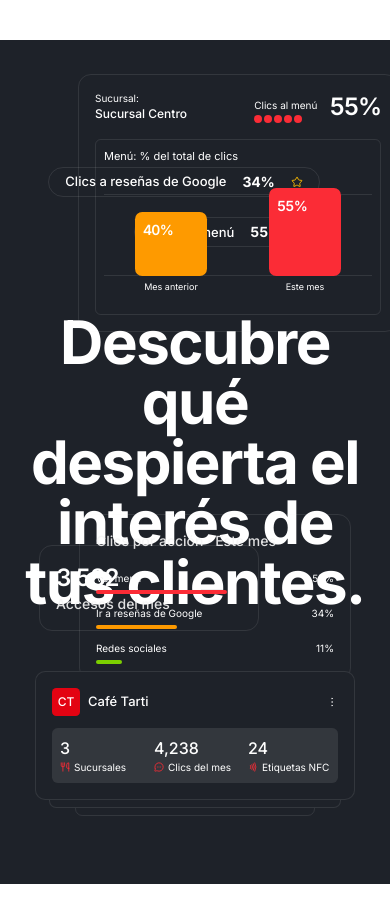
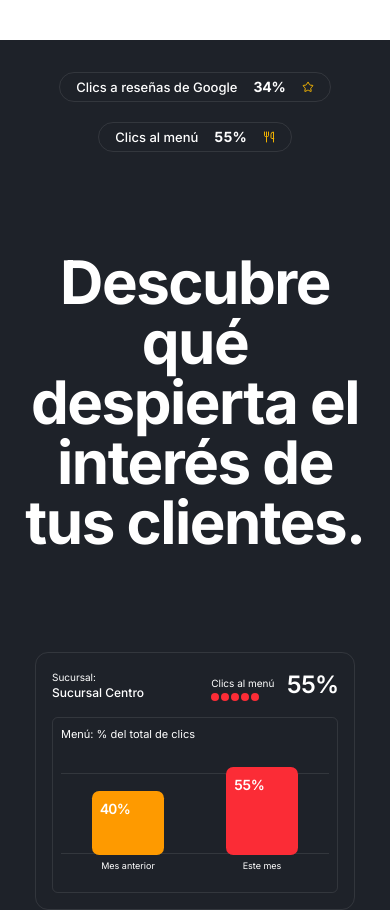
Before and after one commit to GussLopez/lennsi, a Next.js app: page / in a window 390 px wide. Shown: the part 2920-3830 px from the top of the page. Built offline with nearby package versions, Linux system fonts and the light colour scheme.

Commit message:
feat(analytics): add responsive design

```diff
--- a/src/features/landing/components/analytics-background.tsx
+++ b/src/features/landing/components/analytics-background.tsx
@@ -19,7 +19,7 @@ export default function AnalyticsBackground() {
     }
   }
   return (
-    <>
+    <div className="w-full flex flex-col items-center gap-5">
       {/* Chart */}
       <motion.div
         aria-hidden={true}
@@ -27,7 +27,7 @@ export default function AnalyticsBackground() {
         initial="hidden"
         whileInView="visible"
         viewport={{ once: true }}
-        className="w-full max-w-80 p-4 rounded-2xl space-y-4 border absolute top-[4%] left-[20%] border-input/10 pointer-events-none"
+        className="w-full max-w-80 p-4 rounded-2xl space-y-4 border xl:absolute top-[4%] left-[20%] border-input/10 pointer-events-none"
       >
         <div className="flex items-center justify-between">
           <div className="flex flex-col text-white">
@@ -116,7 +116,7 @@ export default function AnalyticsBackground() {
         initial="hidden"
         whileInView="visible"
         viewport={{ once: true }}
-        className="w-full max-w-55 p-4 rounded-2xl border absolute bottom-[30%] left-[10%] border-input/10 pointer-events-none"
+        className="w-full max-w-55 p-4 rounded-2xl border xl:absolute bottom-[30%] left-[10%] border-input/10 pointer-events-none"
       >
         <NumberTicker
           value={3582}
@@ -131,7 +131,7 @@ export default function AnalyticsBackground() {
         initial="hidden"
         whileInView="visible"
         viewport={{ once: true }}
-        className="w-full max-w-55 p-4 rounded-2xl border absolute bottom-[15%] left-[15%] border-input/10 pointer-events-none"
+        className="w-full max-w-55 p-4 rounded-2xl border xl:absolute bottom-[15%] left-[15%] border-input/10 pointer-events-none"
       >
         <NumberTicker
           value={102}
@@ -149,7 +149,7 @@ export default function AnalyticsBackground() {
           delay: .6
         }}
         viewport={{ once: true }}
-        className="w-full max-w-80 space-y-3 p-4 rounded-xl border absolute z-30 bottom-[10%] right-1/2 translate-x-1/2 border-input/10 bg-charcoal pointer-events-none"
+        className="w-full max-w-80 space-y-3 p-4 rounded-xl border x:absolute z-30 bottom-[10%] right-1/2 xl:translate-x-1/2 border-input/10 bg-charcoal pointer-events-none"
       >
         <div className="flex justify-between items-center">
           <div className="flex items-center gap-2 text-white">
@@ -192,14 +192,14 @@ export default function AnalyticsBackground() {
         whileInView={{ opacity: 1, x: 0 }}
         transition={{ duration: .4, type: "spring", delay: .5 }}
         viewport={{ once: true }}
-        className="w-full max-w-73 space-y-3 p-4 rounded-lg border absolute z-20 bottom-[9%] right-1/2 translate-x-1/2 border-input/10 bg-charcoal pointer-events-none"
+        className="hidden xl:block w-full max-w-73 space-y-3 p-4 rounded-lg border xl:absolute z-20 bottom-[9%] right-1/2 translate-x-1/2 border-input/10 bg-charcoal pointer-events-none"
       />
       <motion.div
         initial={{ opacity: 0, x: 100 }}
         whileInView={{ opacity: 1, x: 0 }}
         transition={{ duration: .4, type: "spring", delay: .6 }}
         viewport={{ once: true }}
-        className="w-full max-w-60 space-y-3 p-4 rounded-lg border absolute z-10 bottom-[8%] right-1/2 translate-x-1/2 border-input/10 pointer-events-none"
+        className="hidden xl:block w-full max-w-60 space-y-3 p-4 rounded-lg border x:absolute z-10 bottom-[8%] right-1/2 translate-x-1/2 border-input/10 pointer-events-none"
       />
 
       {/* Interactions */}
@@ -209,7 +209,7 @@ export default function AnalyticsBackground() {
         whileInView="visible"
         viewport={{ once: true }}
         aria-hidden={true}
-        className="w-full max-w-68 p-4 flex flex-col gap-5 rounded-2xl border absolute bottom-[24%] right-[10%] border-input/10 pointer-events-none"
+        className="w-full max-w-68 p-4 flex flex-col gap-5 rounded-2xl border xl:absolute bottom-[24%] right-[10%] border-input/10 pointer-events-none"
       >
         <span className="text-sm font-medium text-muted/90">Clics por acción · Este mes</span>
 
@@ -255,6 +255,6 @@ export default function AnalyticsBackground() {
           </div>
         </div>
       </motion.div>
-    </>
+    </div>
   )
 }
--- a/src/features/landing/components/analytics.tsx
+++ b/src/features/landing/components/analytics.tsx
@@ -4,10 +4,10 @@ import { NumberTicker } from "@/components/animate/number-ticker";
 
 export default function Analytics() {
   return (
-    <section className="bg-charcoal relative">
+    <section className="bg-charcoal relative flex flex-col items-center gap-5 xl:block min-h-screen xl:h-auto py-8">
       <div
         aria-hidden={true}
-        className="w-fit px-4 py-1 flex items-center gap-4 rounded-full border absolute top-[15%] right-[18%] border-input/10 text-sm text-white pointer-events-none">
+        className="w-fit px-4 py-1 flex items-center gap-4 rounded-full border xl:absolute top-[15%] right-[18%] border-input/10 text-sm text-white pointer-events-none">
         <p className="font-medium text-[13px]">Clics a reseñas de Google</p>
         <span className="font-bold">
           <NumberTicker value={34} />%
@@ -18,7 +18,7 @@ export default function Analytics() {
       </div>
       <div
         aria-hidden={true}
-        className="w-fit px-4 py-1 flex items-center gap-4 rounded-full border absolute top-[21%] right-[16%] border-input/10 text-sm text-white pointer-events-none">
+        className="w-fit px-4 py-1 flex items-center gap-4 rounded-full border xl:absolute top-[21%] right-[16%] border-input/10 text-sm text-white pointer-events-none">
         <p className="font-medium text-[13px]">Clics al menú</p>
         <span className="font-bold">
           <NumberTicker value={55} />%
@@ -27,7 +27,7 @@ export default function Analytics() {
           <Utensils className="relative size-3 text-yellow-500" />
         </div>
       </div>
-      <div className="max-w-7xl min-h-screen mx-auto px-4 flex justify-center items-center">
+      <div className="max-w-7xl xl:min-h-screen py-20 xl:py-0 mx-auto px-4 flex justify-center items-center">
         <div className="max-w-2xl">
           <h2 className="text-6xl text-center font-bold tracking-tight text-white">
             Descubre qué despierta el interés de tus clientes.
```
